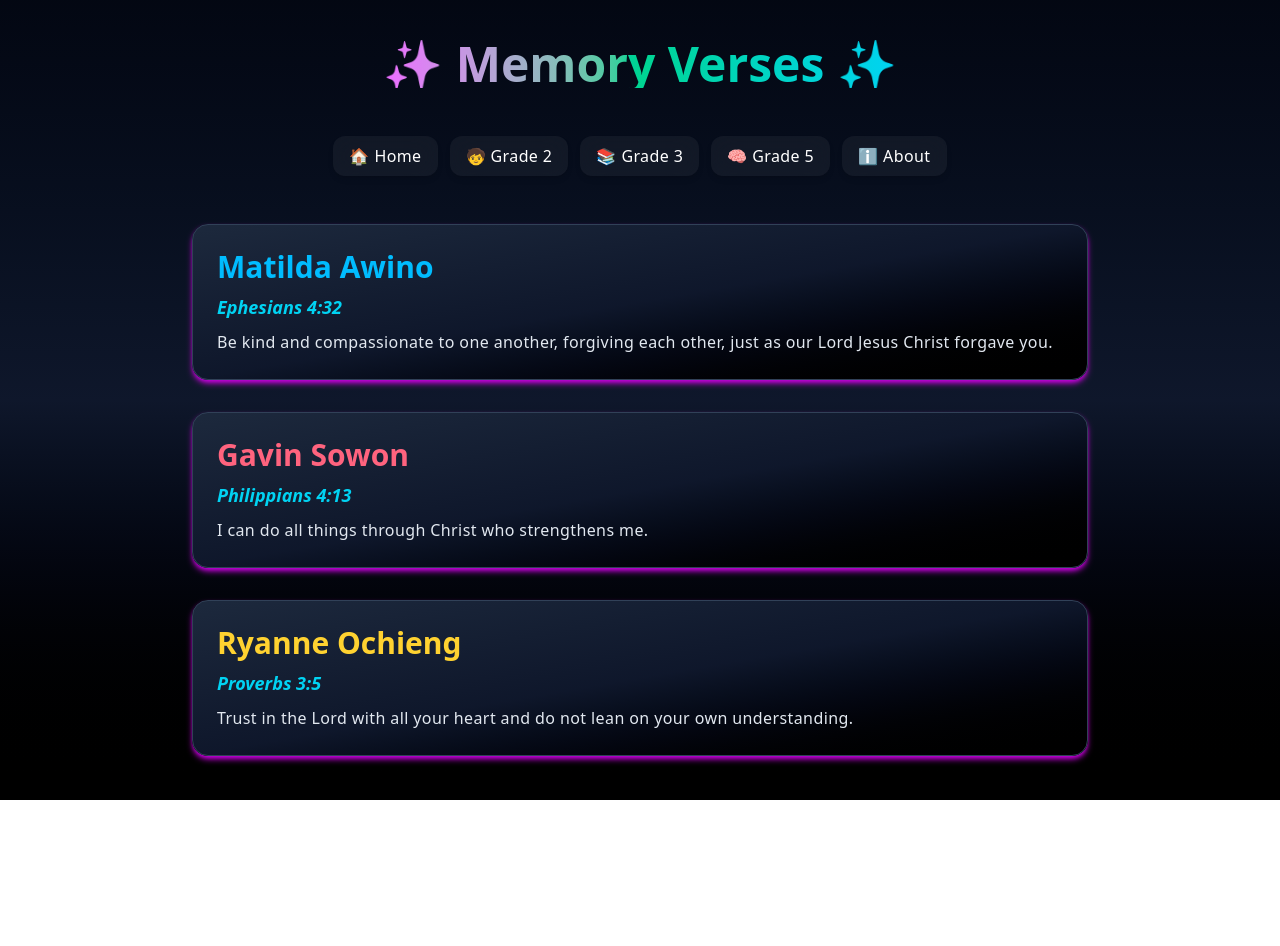
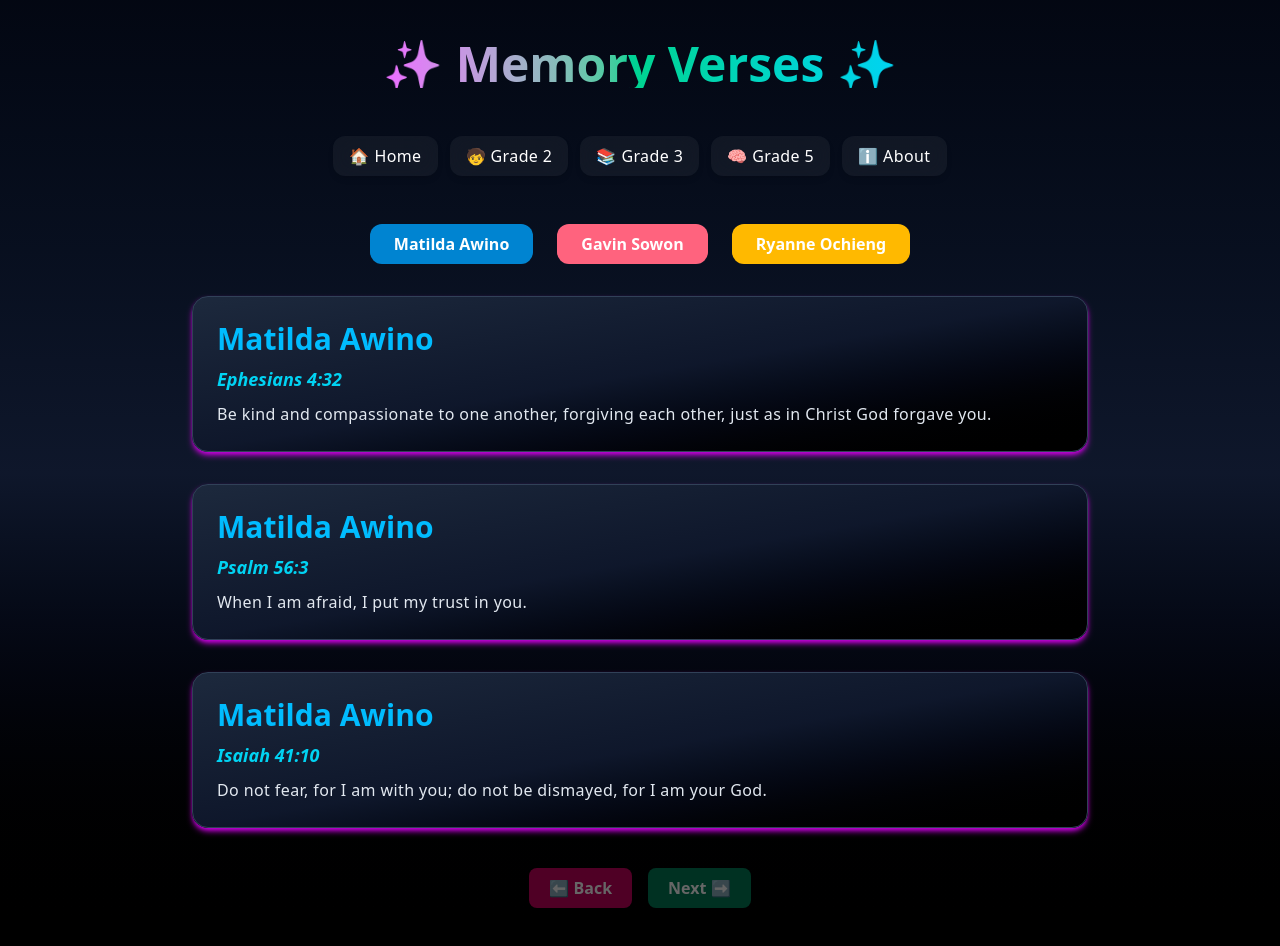
Before and after one commit to dikie001/KidZone, a React (Vite) app: page / in a window 1280 px wide. Before the commit the page ends 800 px from the top, so only its background shows below. Built offline with nearby package versions, Linux system fonts and the light colour scheme.

Commit message:
feat: Add pagination and kid selection functionality to Memory, Grade 2, Grade 3, and Grade 5 components

```diff
--- a/src/Memory.jsx
+++ b/src/Memory.jsx
@@ -1,4 +1,4 @@
-import React from "react";
+import React, { useState } from "react";
 import { Link } from "react-router-dom";
 
 const Memory = () => {
@@ -14,7 +14,19 @@ const Memory = () => {
     {
       name: "Matilda Awino",
       verseRef: "Ephesians 4:32",
-      text: "Be kind and compassionate to one another, forgiving each other, just as our Lord Jesus Christ forgave you.",
+      text: "Be kind and compassionate to one another, forgiving each other, just as in Christ God forgave you.",
+      color: "text-sky-400",
+    },
+    {
+      name: "Matilda Awino",
+      verseRef: "Psalm 56:3",
+      text: "When I am afraid, I put my trust in you.",
+      color: "text-sky-400",
+    },
+    {
+      name: "Matilda Awino",
+      verseRef: "Isaiah 41:10",
+      text: "Do not fear, for I am with you; do not be dismayed, for I am your God.",
       color: "text-sky-400",
     },
     {
@@ -24,17 +36,59 @@ const Memory = () => {
       color: "text-rose-400",
     },
     {
+      name: "Gavin Sowon",
+      verseRef: "Joshua 1:9",
+      text: "Be strong and courageous. Do not be afraid; do not be discouraged, for the Lord your God will be with you wherever you go.",
+      color: "text-rose-400",
+    },
+    {
+      name: "Gavin Sowon",
+      verseRef: "1 Corinthians 16:13",
+      text: "Be on your guard; stand firm in the faith; be courageous; be strong.",
+      color: "text-rose-400",
+    },
+    {
       name: "Ryanne Ochieng",
       verseRef: "Proverbs 3:5",
       text: "Trust in the Lord with all your heart and do not lean on your own understanding.",
       color: "text-amber-300",
     },
+    {
+      name: "Ryanne Ochieng",
+      verseRef: "Romans 12:21",
+      text: "Do not be overcome by evil, but overcome evil with good.",
+      color: "text-amber-300",
+    },
+    {
+      name: "Ryanne Ochieng",
+      verseRef: "Matthew 5:14",
+      text: "You are the light of the world. A city on a hill cannot be hidden.",
+      color: "text-amber-300",
+    },
   ];
+
+  const [currentPage, setCurrentPage] = useState(1);
+  const [selectedKid, setSelectedKid] = useState("Matilda Awino");
+  const itemsPerPage = 3;
+
+  // Filter verses based on the selected kid
+  const filteredVerses = verses.filter((verse) => verse.name === selectedKid);
+
+  const indexOfLastVerse = currentPage * itemsPerPage;
+  const indexOfFirstVerse = indexOfLastVerse - itemsPerPage;
+  const currentVerses = filteredVerses.slice(indexOfFirstVerse, indexOfLastVerse);
+
+  const totalPages = Math.ceil(filteredVerses.length / itemsPerPage);
+
+  const handleKidSelection = (kidName) => {
+    setSelectedKid(kidName);
+    setCurrentPage(1); // Reset page to 1 when selecting a new kid
+  };
 
   return (
     <div className="min-h-screen bg-gradient-to-b from-gray-950 via-slate-900 to-black text-white px-6 py-10 flex flex-col items-center">
 
-      {/* Page Title */}
+      {/* Title */}
       <h1 className="text-4xl md:text-5xl font-extrabold text-transparent bg-clip-text bg-gradient-to-r from-fuchsia-400 via-emerald-400 to-cyan-400 mb-12">
         ✨ Memory Verses ✨
       </h1>
@@ -52,29 +106,61 @@ const Memory = () => {
         ))}
       </div>
 
-      {/* Memory Verse Cards */}
-      <div className="grid gap-8 max-w-4xl w-full">
-        {verses.map((v, i) => (
+      {/* Kid Selection Buttons */}
+      <div className="flex gap-6 mb-8">
+        <button
+          onClick={() => handleKidSelection("Matilda Awino")}
+          className={`px-6 py-2 rounded-xl font-semibold ${selectedKid === "Matilda Awino" ? "bg-sky-600" : "bg-sky-400"} text-white transition-all duration-300`}
+        >
+          Matilda Awino
+        </button>
+        <button
+          onClick={() => handleKidSelection("Gavin Sowon")}
+          className={`px-6 py-2 rounded-xl font-semibold ${selectedKid === "Gavin Sowon" ? "bg-rose-600" : "bg-rose-400"} text-white transition-all duration-300`}
+        >
+          Gavin Sowon
+        </button>
+        <button
+          onClick={() => handleKidSelection("Ryanne Ochieng")}
+          className={`px-6 py-2 rounded-xl font-semibold ${selectedKid === "Ryanne Ochieng" ? "bg-amber-600" : "bg-amber-400"} text-white transition-all duration-300`}
+        >
+          Ryanne Ochieng
+        </button>
+      </div>
+
+      {/* Verse Cards */}
+      <div className="grid gap-8 max-w-4xl w-full mb-8">
+        {currentVerses.map((v, i) => (
           <div
             key={i}
             className="bg-gradient-to-br from-slate-800 via-slate-900 to-black border border-slate-700 p-6 rounded-2xl shadow-md shadow-fuchsia-600 hover:shadow-lg hover:scale-[1.01] transition-all duration-300"
           >
-            <h2 className={`text-3xl font-bold mb-2 ${v.color}`}>
-              {v.name}
-            </h2>
-            <p className="text-lg font-semibold text-cyan-400 italic mb-2">
-              {v.verseRef}
-            </p>
-            <p className="text-base text-slate-200 leading-relaxed tracking-wide">
-              {v.text}
-            </p>
+            <h2 className={`text-3xl font-bold mb-2 ${v.color}`}>{v.name}</h2>
+            <p className="text-lg font-semibold text-cyan-400 italic mb-2">{v.verseRef}</p>
+            <p className="text-base text-slate-200 leading-relaxed tracking-wide">{v.text}</p>
           </div>
         ))}
+      </div>
+
+      {/* Pagination Controls */}
+      <div className="flex gap-4 justify-center mt-2">
+        <button
+          disabled={currentPage === 1}
+          onClick={() => setCurrentPage((prev) => prev - 1)}
+          className={`px-5 py-2 rounded-lg font-semibold bg-pink-700 hover:bg-pink-600 transition-all disabled:opacity-40`}
+        >
+          ⬅️ Back
+        </button>
+        <button
+          disabled={currentPage === totalPages}
+          onClick={() => setCurrentPage((prev) => prev + 1)}
+          className={`px-5 py-2 rounded-lg font-semibold bg-emerald-700 hover:bg-emerald-600 transition-all disabled:opacity-40`}
+        >
+          Next ➡️
+        </button>
       </div>
     </div>
   );
 };
 
 export default Memory;
-// This component is a simple memory verse display page with navigation links and styled cards for each verse.
-// It uses Tailwind CSS for styling and React Router for navigation.
--- a/src/grades/Grade-2.jsx
+++ b/src/grades/Grade-2.jsx
@@ -15,12 +15,10 @@ const Grade2 = () => {
   const [currentPage, setCurrentPage] = useState(1);
   const [itemsPerPage] = useState(10);
 
-  //Calculate the index range of the current page
   const indexOfLastItem = currentPage * itemsPerPage;
   const indexOfFirstItem = indexOfLastItem - itemsPerPage;
   const currentItems = words.slice(indexOfFirstItem, indexOfLastItem);
 
-  //Change page function
   const paginate = (pageNumber) => setCurrentPage(pageNumber);
 
   useEffect(() => {
@@ -28,6 +26,8 @@ const Grade2 = () => {
       .then((res) => res.json())
       .then((data) => setWords(data.grade_2.words));
   }, []);
+
+  const totalPages = Math.ceil(words.length / itemsPerPage);
 
   return (
     <div className="min-h-screen bg-gradient-to-br from-gray-900 via-gray-800 to-black text-white px-4 py-6 flex flex-col items-center">
@@ -50,36 +50,64 @@ const Grade2 = () => {
       </div>
 
       {/* Word Grid */}
-      <div className=" max-w-6xl w-full bg-black/40 p-6 rounded-xl shadow-inner shadow-yellow-700">
+      <div className="max-w-6xl w-full bg-black/40 p-6 rounded-xl shadow-inner shadow-yellow-700">
         <div className="grid grid-cols-2 sm:grid-cols-3 md:grid-cols-4 lg:grid-cols-5 gap-4 w-full">
-          {" "}
           {currentItems.map((w, i) => (
             <button
               key={i}
               onClick={() => setSelectedWord(w)}
-              className={`bg-gradient-to-br from-yellow-600 to-pink-700 hover:from-purple-600 hover:to-indigo-600 text-white text-xl font-bold py-3 rounded-xl transition-transform transform hover:scale-105 active:scale-95 shadow-md shadow-black/50`}
+              className="bg-gradient-to-br from-yellow-600 to-pink-700 hover:from-purple-600 hover:to-indigo-600 text-white text-xl font-bold py-3 rounded-xl transition-transform transform hover:scale-105 active:scale-95 shadow-md shadow-black/50"
             >
-              {i + 1}. {w}
+              {indexOfFirstItem + i + 1}. {w}
             </button>
           ))}
         </div>
-        <div className="flex mt-3 justify-between w-full">
-          <button onClick={()=>paginate(currentPage-1)} className="bg-gradient-to-bl  from-red-600 to-pink-500 py-2 px-6 rounded-lg text-lg font-semibold shadow-md shadow-black hover:ring-2 active:ring-3 ring-indigo-500">
-            Back
+
+        {/* Pagination Controls */}
+        <div className="mt-6 flex flex-wrap gap-3 justify-center items-center">
+          <button
+            onClick={() => paginate(currentPage - 1)}
+            disabled={currentPage === 1}
+            className={`px-4 py-2 rounded-lg font-semibold shadow-md transition-all ${
+              currentPage === 1
+                ? "bg-gray-600 text-gray-400 cursor-not-allowed"
+                : "bg-pink-600 hover:bg-pink-700 text-white"
+            }`}
+          >
+            ◀ Back
           </button>
+
+          {[...Array(totalPages).keys()].map((num) => (
+            <button
+              key={num}
+              onClick={() => paginate(num + 1)}
+              className={`px-3 py-2 rounded-full font-semibold transition-colors ${
+                currentPage === num + 1
+                  ? "bg-yellow-500 text-black"
+                  : "bg-gray-700 text-white hover:bg-purple-600"
+              }`}
+            >
+              {num + 1}
+            </button>
+          ))}
+
           <button
             onClick={() => paginate(currentPage + 1)}
-            disabled={currentPage === Math.ceil(words.length/itemsPerPage)}
-            className="bg-gradient-to-bl from-green-600 to-black/40  py-2 px-6 rounded-lg text-lg font-semibold shadow-md shadow-black hover:ring-2 active:ring-3 ring-indigo-500"
+            disabled={currentPage === totalPages}
+            className={`px-4 py-2 rounded-lg font-semibold shadow-md transition-all ${
+              currentPage === totalPages
+                ? "bg-gray-600 text-gray-400 cursor-not-allowed"
+                : "bg-green-600 hover:bg-green-700 text-white"
+            }`}
           >
-            Next
+            Next ▶
           </button>
         </div>
       </div>
 
       {/* Modal */}
       {selectedWord && (
-        <div className="fixed inset-0  bg-black/70 backdrop-blur-sm flex items-center justify-center z-50">
+        <div className="fixed inset-0 bg-black/70 backdrop-blur-sm flex items-center justify-center z-50">
           <div className="relative bg-gray-900 border border-pink-500 p-8 rounded-3xl shadow-2xl text-center w-[90%] max-w-sm">
             <h2 className="text-4xl font-extrabold text-pink-400 mb-4">
               {selectedWord}
--- a/src/grades/Grade-3.jsx
+++ b/src/grades/Grade-3.jsx
@@ -13,6 +13,16 @@ const Grade3 = () => {
 
   const [words, setWords] = useState([]);
   const [selectedWord, setSelectedWord] = useState(null);
+  const [currentPage, setCurrentPage] = useState(1);
+  const itemsPerPage = 10;
+
+  const indexOfLastItem = currentPage * itemsPerPage;
+  const indexOfFirstItem = indexOfLastItem - itemsPerPage;
+  const currentItems = words.slice(indexOfFirstItem, indexOfLastItem);
+
+  const totalPages = Math.ceil(words.length / itemsPerPage);
+
+  const paginate = (pageNumber) => setCurrentPage(pageNumber);
 
   useEffect(() => {
     fetch("/grade_word_data_full.json")
@@ -22,7 +32,6 @@ const Grade3 = () => {
 
   return (
     <div className="min-h-screen bg-gradient-to-br from-gray-900 via-gray-800 to-black text-white px-4 py-6 flex flex-col items-center">
-
       {/* Header */}
       <h1 className="text-4xl md:text-5xl font-extrabold bg-gradient-to-r from-green-400 via-blue-500 to-purple-500 text-transparent bg-clip-text mb-6">
         Grade 3 Word Explorer
@@ -42,16 +51,59 @@ const Grade3 = () => {
       </div>
 
       {/* Words Grid */}
-      <div className="grid grid-cols-2 sm:grid-cols-3 md:grid-cols-4 lg:grid-cols-5 gap-4 w-full max-w-6xl bg-black/40 p-6 rounded-xl shadow-inner shadow-purple-900">
-        {words.map((word, index) => (
+      <div className="w-full max-w-6xl bg-black/40 p-6 rounded-xl shadow-inner shadow-purple-900">
+        <div className="grid grid-cols-2 sm:grid-cols-3 md:grid-cols-4 lg:grid-cols-5 gap-4 w-full">
+          {currentItems.map((word, index) => (
+            <button
+              key={index}
+              onClick={() => setSelectedWord(word)}
+              className="bg-gradient-to-tr from-purple-700 to-indigo-800 hover:from-green-600 hover:to-cyan-600 text-white text-lg font-bold py-3 rounded-xl transition-transform transform hover:scale-105 active:scale-95 shadow-md shadow-black/50"
+            >
+              {indexOfFirstItem + index + 1}. {word}
+            </button>
+          ))}
+        </div>
+
+        {/* Pagination Controls */}
+        <div className="mt-6 flex flex-wrap gap-3 justify-center items-center">
           <button
-            key={index}
-            onClick={() => setSelectedWord(word)}
-            className="bg-gradient-to-tr from-purple-700 to-indigo-800 hover:from-green-600 hover:to-cyan-600 text-white text-lg font-bold py-3 rounded-xl transition-transform transform hover:scale-105 active:scale-95 shadow-md shadow-black/50"
+            onClick={() => paginate(currentPage - 1)}
+            disabled={currentPage === 1}
+            className={`px-4 py-2 rounded-lg font-semibold shadow-md transition-all ${
+              currentPage === 1
+                ? "bg-gray-600 text-gray-400 cursor-not-allowed"
+                : "bg-purple-600 hover:bg-purple-700 text-white"
+            }`}
           >
-            {index + 1}. {word}
+            ◀ Back
           </button>
-        ))}
+
+          {[...Array(totalPages).keys()].map((num) => (
+            <button
+              key={num}
+              onClick={() => paginate(num + 1)}
+              className={`px-3 py-2 rounded-full font-semibold transition-colors ${
+                currentPage === num + 1
+                  ? "bg-blue-400 text-black"
+                  : "bg-gray-700 text-white hover:bg-purple-600"
+              }`}
+            >
+              {num + 1}
+            </button>
+          ))}
+
+          <button
+            onClick={() => paginate(currentPage + 1)}
+            disabled={currentPage === totalPages}
+            className={`px-4 py-2 rounded-lg font-semibold shadow-md transition-all ${
+              currentPage === totalPages
+                ? "bg-gray-600 text-gray-400 cursor-not-allowed"
+                : "bg-blue-600 hover:bg-blue-700 text-white"
+            }`}
+          >
+            Next ▶
+          </button>
+        </div>
       </div>
 
       {/* Modal */}
@@ -75,16 +127,3 @@ const Grade3 = () => {
 };
 
 export default Grade3;
-
-// This code defines a React component for a Grade 3 word explorer app.
-// It fetches a list of words from a JSON file and displays them in a grid format.
-// When a word is clicked, it opens a modal displaying the selected word.
-// The component also includes navigation links to other grades and an about page.
-// The styling is done using Tailwind CSS for a modern and responsive design.
-// The component uses React Router for navigation and Lucide icons for the close button.
-// The modal and buttons have hover and active effects for better user experience.
-// The overall design is focused on simplicity and ease of use for young learners.
-// The app is structured to be visually appealing with a gradient background and shadow effects.
-// The component is designed to be responsive and works well on different screen sizes.
-// The use of hooks like useState and useEffect allows for dynamic data fetching and state management.
-// The component is a part of a larger educational platform aimed at helping students improve their vocabulary and reading skills.
--- a/src/grades/Grade-5.jsx
+++ b/src/grades/Grade-5.jsx
@@ -13,6 +13,15 @@ const Grade5 = () => {
 
   const [sentences, setSentences] = useState([]);
   const [selectedSentence, setSelectedSentence] = useState(null);
+  const [currentPage, setCurrentPage] = useState(1);
+  const itemsPerPage = 6;
+
+  const indexOfLastItem = currentPage * itemsPerPage;
+  const indexOfFirstItem = indexOfLastItem - itemsPerPage;
+  const currentItems = sentences.slice(indexOfFirstItem, indexOfLastItem);
+  const totalPages = Math.ceil(sentences.length / itemsPerPage);
+
+  const paginate = (pageNumber) => setCurrentPage(pageNumber);
 
   useEffect(() => {
     fetch("/grade_word_data_full.json")
@@ -22,7 +31,6 @@ const Grade5 = () => {
 
   return (
     <div className="min-h-screen bg-gradient-to-b from-black via-slate-900 to-gray-950 text-white px-4 py-6 flex flex-col items-center">
-
       {/* Title */}
       <h1 className="text-4xl md:text-5xl font-extrabold bg-gradient-to-r from-amber-500 via-fuchsia-500 to-purple-600 text-transparent bg-clip-text mb-6">
         Grade 5 Sentences ✍️
@@ -41,17 +49,58 @@ const Grade5 = () => {
         ))}
       </div>
 
-      {/* Sentences */}
+      {/* Sentences List */}
       <div className="flex flex-col gap-4 w-full max-w-5xl bg-slate-900 p-6 rounded-xl shadow-md shadow-purple-800">
-        {sentences.map((sentence, index) => (
+        {currentItems.map((sentence, index) => (
           <div
             key={index}
             onClick={() => setSelectedSentence(sentence)}
             className="cursor-pointer bg-gradient-to-r from-purple-700 via-violet-600 to-indigo-600 hover:from-indigo-700 hover:to-purple-800 transition-all text-white text-xl font-medium p-5 rounded-xl shadow-sm hover:shadow-md hover:scale-[1.01] ease-in-out"
           >
-            {index + 1}. {sentence}
+            {indexOfFirstItem + index + 1}. {sentence}
           </div>
         ))}
+      </div>
+
+      {/* Pagination Controls */}
+      <div className="mt-6 flex flex-wrap gap-3 justify-center items-center">
+        <button
+          onClick={() => paginate(currentPage - 1)}
+          disabled={currentPage === 1}
+          className={`px-4 py-2 rounded-lg font-semibold transition-all ${
+            currentPage === 1
+              ? "bg-slate-700 text-gray-400 cursor-not-allowed"
+              : "bg-fuchsia-600 hover:bg-fuchsia-700 text-white"
+          }`}
+        >
+          ◀ Back
+        </button>
+
+        {[...Array(totalPages).keys()].map((num) => (
+          <button
+            key={num}
+            onClick={() => paginate(num + 1)}
+            className={`px-3 py-2 rounded-full font-semibold transition-all ${
+              currentPage === num + 1
+                ? "bg-amber-400 text-black"
+                : "bg-slate-800 text-white hover:bg-purple-600"
+            }`}
+          >
+            {num + 1}
+          </button>
+        ))}
+
+        <button
+          onClick={() => paginate(currentPage + 1)}
+          disabled={currentPage === totalPages}
+          className={`px-4 py-2 rounded-lg font-semibold transition-all ${
+            currentPage === totalPages
+              ? "bg-slate-700 text-gray-400 cursor-not-allowed"
+              : "bg-purple-600 hover:bg-purple-700 text-white"
+          }`}
+        >
+          Next ▶
+        </button>
       </div>
 
       {/* Modal */}
```
